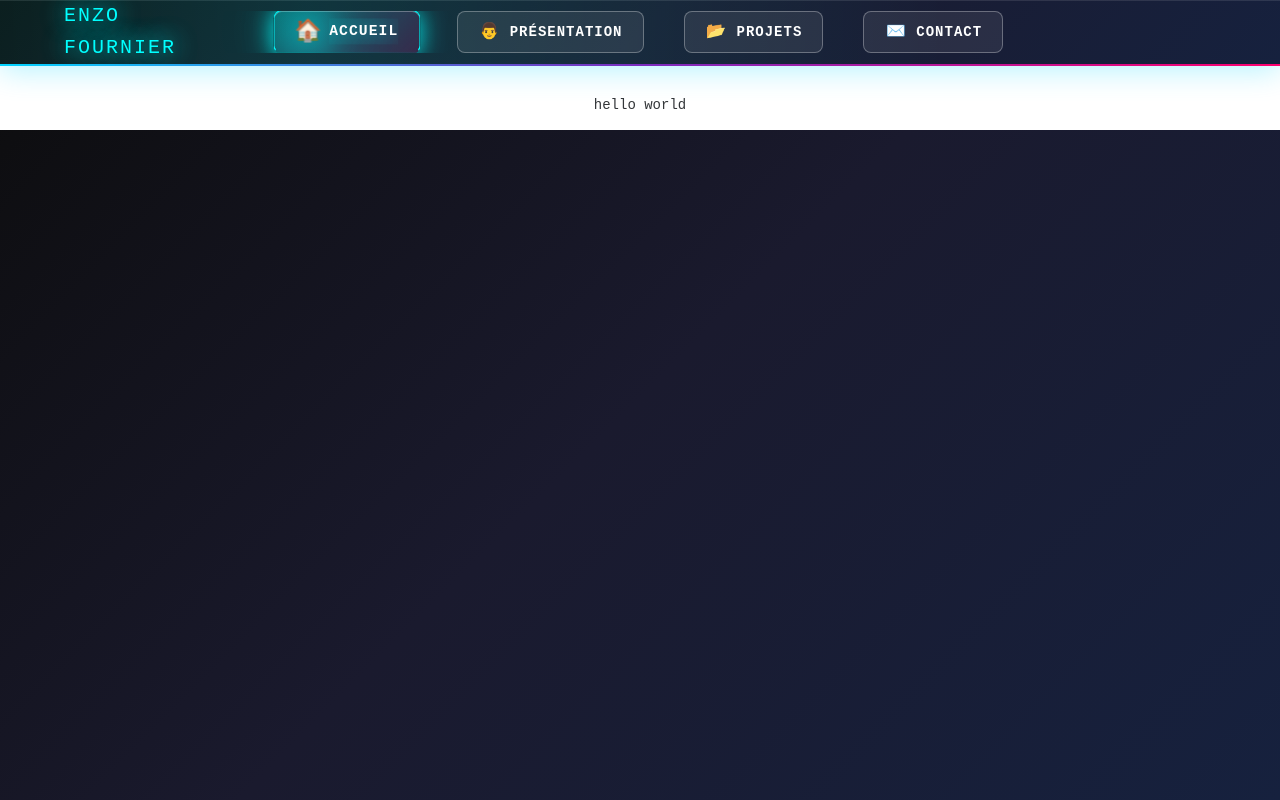
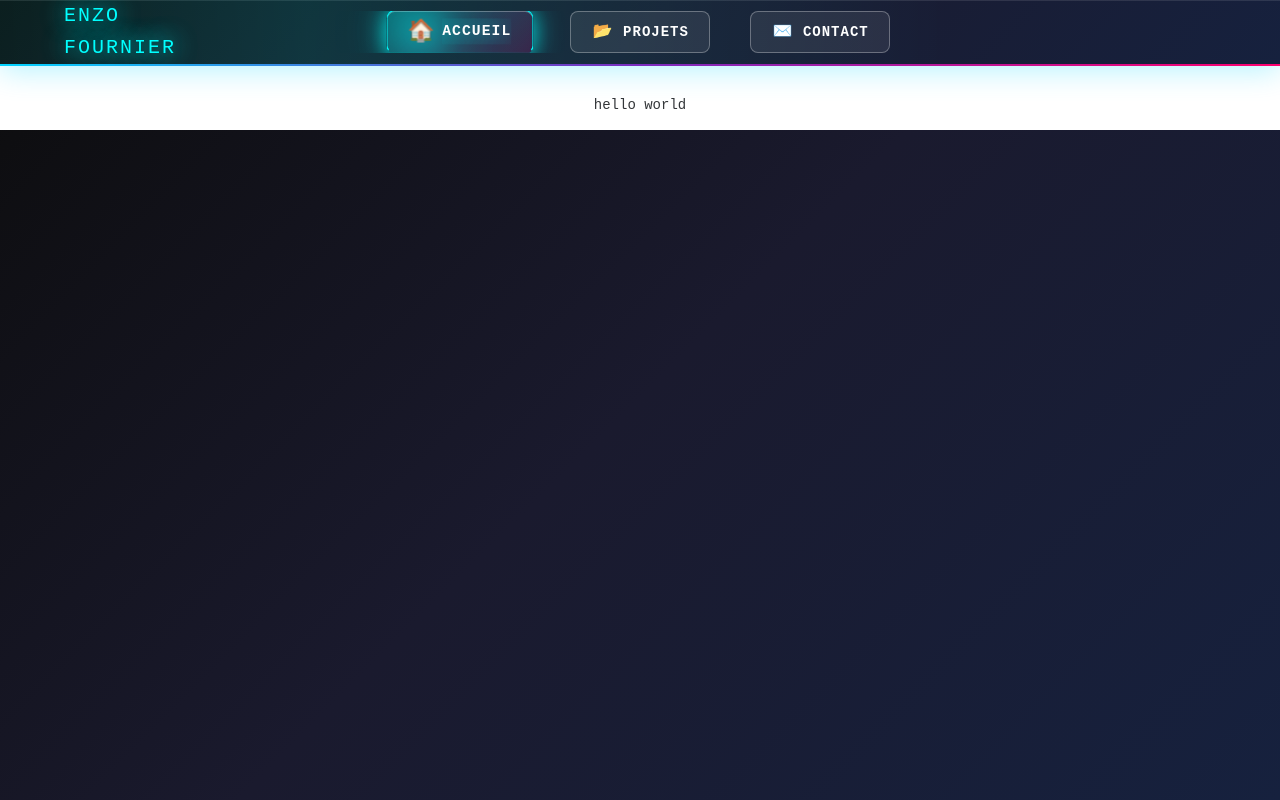
Before and after one commit to Fydyr/my-site, a Vue app: page / in a window 1280 px wide. Built offline with nearby package versions, Linux system fonts and the light colour scheme; the HTML template or start-up script is replaced by a standard one.

Commit message:
style: header

```diff
--- a/src/components/HeaderMenu.component.vue
+++ b/src/components/HeaderMenu.component.vue
@@ -62,12 +62,6 @@ const menuOptions = computed(() => [
     key: '/',
     icon: renderIcon('🏠'),
     onClick: () => navigateAndClose('/')
-  },
-  {
-    label: 'Présentation',
-    key: '/presentation',
-    icon: renderIcon('👨'),
-    onClick: () => navigateAndClose('/presentation')
   },
   {
     label: 'Projets',
```
